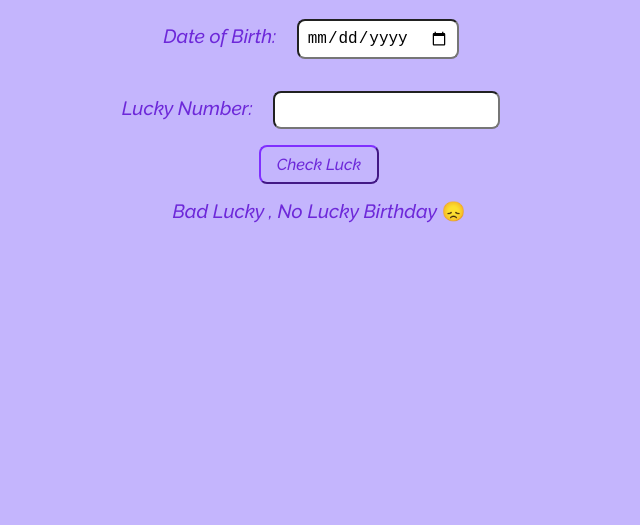
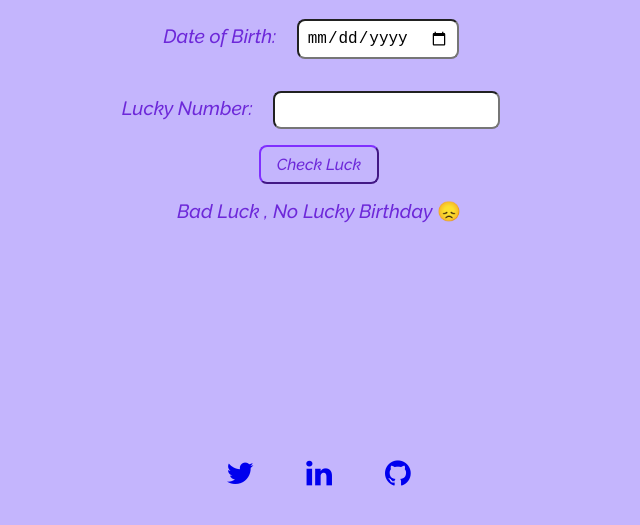
Before and after one commit to dev-prabhat/Lucky-Birthday, a plain HTML site: page index.html in a window 1280 px wide. Both pictures are taken after a click on the button "Check Luck". Shown: the part 93-618 px from the top of the page, without its empty margins (321-961 px from the left). Drawn offline with Linux system fonts and the light colour scheme.

Commit message:
final submission after adding styling and footer section

```diff
--- a/app.js
+++ b/app.js
@@ -5,19 +5,19 @@ var btnOutput = document.querySelector("#output")
 
 function addNumber(dob) {
     dob = dob.replaceAll("-", "")
+    dob = [...dob]
     let sum = 0;
-    for (let i = 0; i < dob.length; i++)
-        sum = sum + Number(dob.charAt(i));
+    sum = dob.reduce(function (previousValue, currentValue) {
+        return previousValue + currentValue
+    }, 0)
     return sum
 }
 
 function isYourBirthdayLucky(dob, luckyNumber) {
     if (dob % luckyNumber.value === 0)
         btnOutput.innerText = "Yeah your Birthday is Lucky 🎉"
-    else if (dob && luckyNumber.value)
-        btnOutput.innerText = "Please Enter in the respected field"
     else
-        btnOutput.innerText = "Bad Lucky , No Lucky Birthday 😞"
+        btnOutput.innerText = "Bad Luck , No Lucky Birthday 😞"
 }
 
 function EventHandler() {
@@ -25,7 +25,6 @@ function EventHandler() {
     var sum = addNumber(dob);
 
     isYourBirthdayLucky(sum, luckyNumber)
-
 }
 
 btnCheck.addEventListener("click", EventHandler)
--- a/index.html
+++ b/index.html
@@ -4,6 +4,10 @@
     <meta charset="UTF-8" />
     <meta http-equiv="X-UA-Compatible" content="IE=edge" />
     <meta name="viewport" content="width=device-width, initial-scale=1.0" />
+    <link
+      rel="stylesheet"
+      href="https://cdnjs.cloudflare.com/ajax/libs/font-awesome/4.7.0/css/font-awesome.min.css"
+    />
     <title>Birthday Lucky</title>
     <link rel="stylesheet" href="styles.css" />
   </head>
@@ -19,6 +23,23 @@
     </div>
     <button id="btn-check">Check Luck</button>
     <div id="output"></div>
+    <footer>
+      <a
+        href="https://twitter.com/prabhat_singh97"
+        target="_blank"
+        class="fa fa-twitter"
+      ></a>
+      <a
+        href="https://www.linkedin.com/in/prabhat-singh-93a54b1b6/"
+        target="_blank"
+        class="fa fa-linkedin"
+      ></a>
+      <a
+        href="https://github.com/dev-prabhat"
+        target="_blank"
+        class="fa fa-github"
+      ></a>
+    </footer>
     <script src="app.js" type="text/javascript"></script>
   </body>
 </html>
--- a/styles.css
+++ b/styles.css
@@ -3,6 +3,20 @@
 html{
     background-color: #C4B5FD;
     color: #6D28D9;
+}
+
+.fa{
+    padding: 20px;
+    font-size: 30px;
+    width: 30px;
+    text-align: center;
+    text-decoration: none;
+    margin: 5px 2px;
+    border-radius: 50%;
+}
+
+.fa:hover{
+    opacity: 0.7;
 }
 
 body{
@@ -28,6 +42,7 @@ body{
 #output{
     margin: 1rem;
 }
+
 #btn-check{
     font-family: 'Raleway', sans-serif;
     padding: 0.5rem 1rem;
@@ -37,3 +52,7 @@ body{
     border-color: #6D28D9;
     border-radius: 0.5rem;
 }
+
+footer{
+    margin-top: 35%;
+}
```
